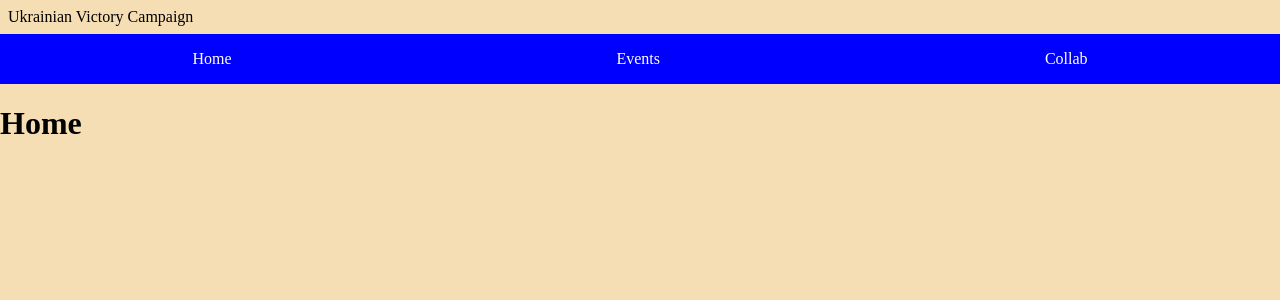
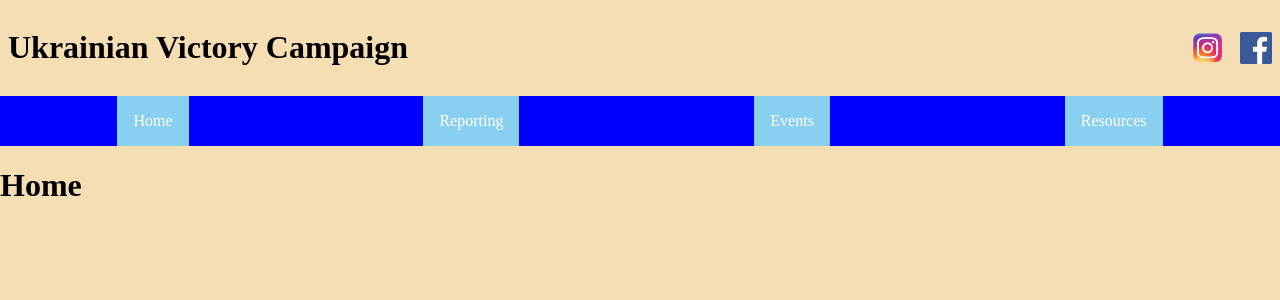
Before and after one commit to LiskaC/uvc, a React (Vite) app: page / in a window 1280 px wide. Shown: the top 300 px of the page. Built offline with nearby package versions, Linux system fonts and the light colour scheme.

Commit message:
FE-4: Create dropdown menu and add social links

```diff
--- a/src/App.tsx
+++ b/src/App.tsx
@@ -9,8 +9,12 @@ export const App: FC = () => (
     <Routes>
       <Route path={routes.home.path} element={<AppShell/>}>
         <Route index element={<Home/>}/>
+        <Route path={routes.reporting.path} element={<div>Reporting</div>}/>
         <Route path={routes.events.path} element={<div>Evennts</div>}/>
-        <Route path={routes.collab.path} element={<div>Collab</div>}/>
+        <Route path={routes.resources.path} element={<div>resources</div>}/>
+        <Route path={routes.resources.subroutes.initiatives.path} element={<div>Initiatives</div>}/>
+        <Route path={routes.resources.subroutes.membership.path} element={<div>Member</div>}/>
+        <Route path={routes.resources.subroutes.contact.path} element={<div>Contact</div>}/>
       </Route>
     </Routes>
   </BrowserRouter>
--- a/src/components/AppShell/AppShell.module.scss
+++ b/src/components/AppShell/AppShell.module.scss
@@ -7,4 +7,7 @@
 
 .appHeader {
   padding: 0.5rem;
+  display: flex;
+  justify-content: space-between;
+  align-items: center;
 }
--- a/src/components/AppShell/AppShell.tsx
+++ b/src/components/AppShell/AppShell.tsx
@@ -1,12 +1,16 @@
 import { FC } from 'react';
 import { Outlet } from 'react-router'
-import { Navigation } from '../navigation/Navigation'
+import { Navigation } from '../NavBar/NavBar'
+import { Social } from '../Social/Social'
 
 import styles from './AppShell.module.scss'
 
 export const AppShell: FC = () => (
   <div className={styles.appShell}>
-    <header className={styles.appHeader}>Ukrainian Victory Campaign</header>
+    <header className={styles.appHeader}>
+      <h1>Ukrainian Victory Campaign</h1>
+      <Social/>
+    </header>
     <Navigation/>
     <main className='app-content'>
       <Outlet/>
--- /dev/null
+++ b/src/components/NavBar/NavBar.module.scss
@@ -0,0 +1,55 @@
+.appNavigation {
+  background-color: blue;
+  position: relative;
+}
+
+.navigationLinks {
+  display: flex;
+  justify-content: space-around;
+  list-style: none;
+  padding: 0;
+  margin: 0;
+}
+
+.navigationItem {
+  position: relative;
+}
+
+.navigationLink {
+  display: block;
+  padding: 1rem;
+  color: #fff;
+  background-color: #89CFF0;
+  text-decoration: none;
+}
+
+.navigationLink:hover {
+  background-color: #68b0d8;
+}
+
+.dropdownMenu {
+  position: absolute;
+  top: 100%;
+  left: 0;
+  background-color: #89CFF0;
+  min-width: 200px;
+  z-index: 1000;
+}
+
+.dropdownMenu ol {
+  list-style: none;
+  padding: 0;
+  margin: 0;
+}
+
+.dropdownItem {
+  display: block;
+  padding: 1rem;
+  white-space: nowrap;
+  text-decoration: none;
+  color: inherit;
+}
+
+.dropdownItem:hover {
+  background-color: #f0f0f0;
+}
--- /dev/null
+++ b/src/components/NavBar/NavBar.tsx
@@ -0,0 +1,34 @@
+import { FC, useState } from 'react'
+import { Route, routes } from '../../routes'
+
+import styles from './NavBar.module.scss'
+
+const NavItem: FC<{route: Route}> = props => {
+	const [showDropdown, setShowDropdown] = useState(false)
+
+	return (
+		<li className={styles.navigationItem} onMouseEnter={() => setShowDropdown(true)}
+			onMouseLeave={() => setShowDropdown(false)}>
+			<a href={props.route.path} className={styles.navigationLink}>{props.route.name}</a>
+			{(showDropdown && (props.route.subroutes !== undefined)) ? (
+				<nav className={styles.dropdownMenu}>
+					<ol>
+						{Object.values(props.route.subroutes!).map((subroute) => (
+							<li key={subroute.path} className={styles.dropdownItem}>
+								<a href={subroute.path}>{subroute.name}</a>
+							</li>
+						))}
+					</ol>
+				</nav>
+			) : null}
+		</li>
+	)
+}
+
+export const Navigation: FC = () => (
+	<nav className={styles.appNavigation}>
+		<ol className={styles.navigationLinks}>
+			{Object.values(routes).map((route) => <NavItem route={route}/>)}
+		</ol>
+	</nav>
+);
--- /dev/null
+++ b/src/components/Social/Social.module.scss
@@ -0,0 +1,9 @@
+.socials {
+  display: flex;
+  gap: 1rem;
+  height: 2rem;
+}
+
+.socialsIcon {
+  height: 100%;
+}
--- /dev/null
+++ b/src/components/Social/Social.tsx
@@ -0,0 +1,18 @@
+import { FC } from 'react'
+import INSTAGRAM from '../../assets/icons/instagram.webp'
+import FACEBOOK from '../../assets/icons/facebook.png'
+
+import styles from './Social.module.scss'
+
+export const Social: FC = () => (
+  <nav className={styles.socials}>
+    <a href='https://www.instagram.com/ukrainian_victory_campaign/' target='_blank'
+      rel='noopener noreferrer'>
+      <img src={INSTAGRAM} alt='Instagram' className={styles.socialsIcon}/>
+    </a>
+    <a href='https://www.facebook.com/UkrainianVictoryCampaign' target='_blank'
+      rel='noopener noreferrer'>
+      <img src={FACEBOOK} alt='Facebook' className={styles.socialsIcon}/>
+    </a>
+  </nav>
+)
--- a/src/components/navigation/Navigation.module.scss
+++ /dev/null
@@ -1,15 +0,0 @@
-.appNavigation {
-  background-color: blue;
-}
-
-.navigationLinks {
-  display: flex;
-  justify-content: space-around;
-  list-style: none;
-}
-
-.navigationLink {
-  padding: 1rem;
-  color: #fff;
-  cursor: pointer;
-}
--- a/src/components/navigation/Navigation.tsx
+++ /dev/null
@@ -1,16 +0,0 @@
-import { FC } from 'react'
-import { routes } from '../../routes'
-
-import styles from './Navigation.module.scss'
-
-export const Navigation: FC = () => (
-	<nav className={styles.appNavigation}>
-		<ol className={styles.navigationLinks}>
-			{Object.values(routes).map((route) => (
-				<li className={styles.navigationLink}>
-					<a href={route.path}>{route.name}</a>
-				</li>
-			))}
-		</ol>
-	</nav>
-);
--- a/src/routes.ts
+++ b/src/routes.ts
@@ -1,15 +1,21 @@
 /**
  * Data for a single route
  */
-type Route = { name: string, path: string }
+export type Route = { name: string, path: string, subroutes?: Record<ResourceSubroutes, Route> }
+
+/**
+ * List of subroutes for resources
+ */
+export type ResourceSubroutes = "initiatives" | "membership" | "contact";
 
 /**
  * Type for all the routes available in the application
  */
-type Routes = {
-  home: Route,
-  events: Route,
-  collab: Route
+export type Routes = {
+  home: Route
+  reporting: Route
+  events: Route
+  resources: Route
 }
 
 /**
@@ -18,14 +24,23 @@ type Routes = {
 export const routes: Routes = {
   home: {
     name: 'Home',
-    path: '/'
+    path: '/',
+  },
+  reporting: {
+    name: 'Reporting',
+    path: '/reporting',
   },
   events: {
     name: 'Events',
-    path: '/events'
+    path: '/events',
   },
-  collab: {
-    name: 'Collab',
-    path: '/collab'
+  resources: {
+    name: 'Resources',
+    path: '/resources',
+    subroutes: {
+      initiatives: { name: 'Initiatives', path: '/resources/initiatives' },
+      membership: { name: 'Become a member', path: '/resources/member' },
+      contact: { name: 'Contact us', path: '/resources/contact' }
+    }
   }
 }
```
Also changed, not shown: src/typings/typings.d.ts (+10 -0 lines), src/assets/icons/facebook.png (added), src/assets/icons/instagram.webp (added).
